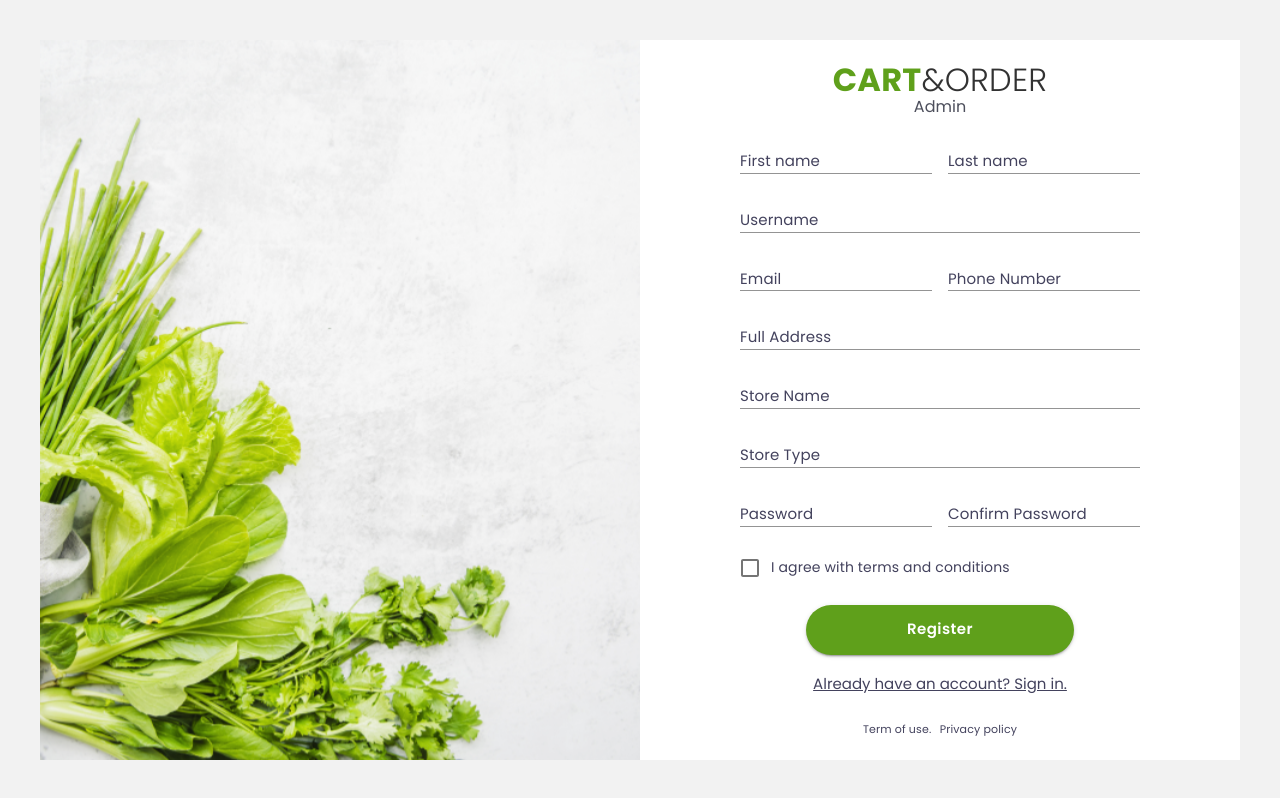
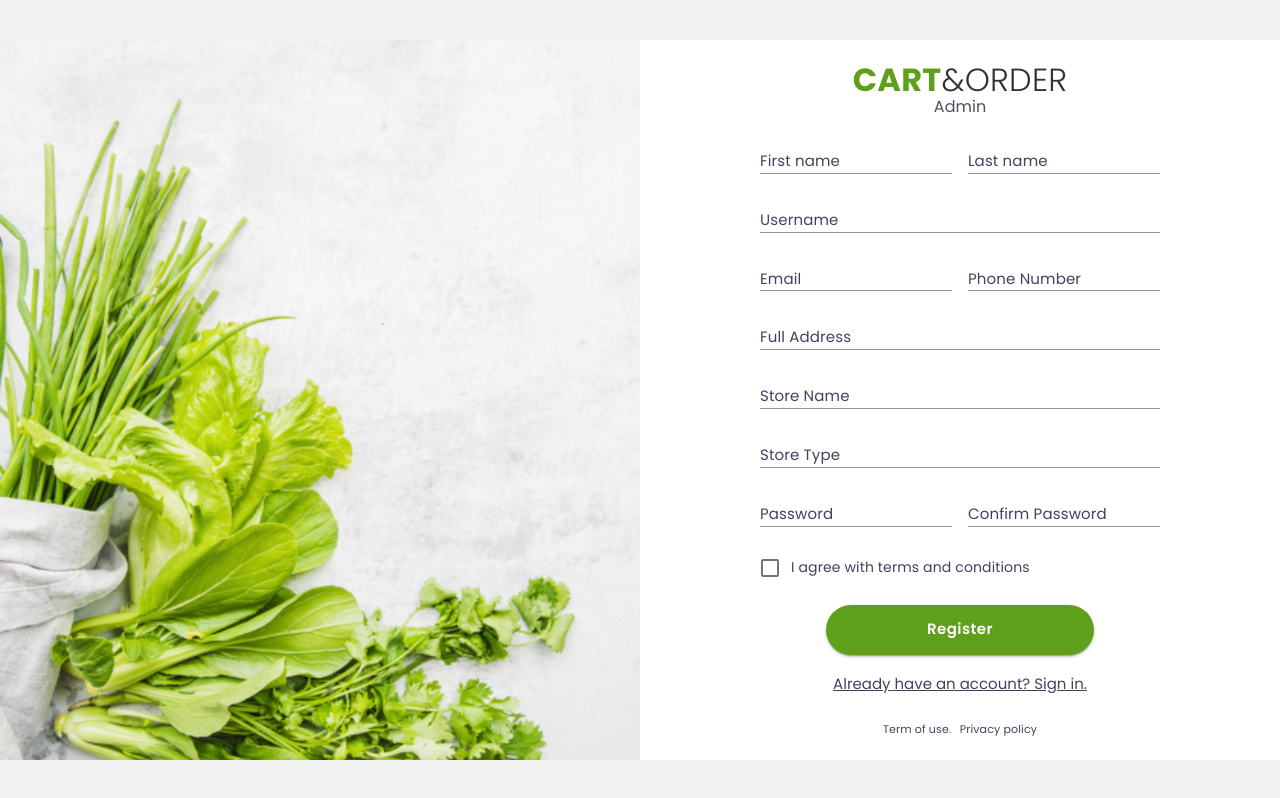
Before and after one commit to anandchapter247/react-test-150520, a React (Create React App) app: page / in a window 1280 px wide. Built offline with nearby package versions, Linux system fonts and the light colour scheme.

Commit message:
design issues fix

```diff
--- a/public/index.html
+++ b/public/index.html
@@ -15,10 +15,6 @@
       user's mobile device or desktop. See https://developers.google.com/web/fundamentals/web-app-manifest/
     -->
     <link rel="manifest" href="%PUBLIC_URL%/manifest.json" />
-    <link
-      rel="stylesheet"
-      href="https://fonts.googleapis.com/css?family=Roboto:300,400,500,700&display=swap"
-    />
     <link href="https://fonts.googleapis.com/css2?family=Poppins:ital,wght@0,300;0,400;0,500;0,600;0,700;1,300;1,400;1,500;1,700&display=swap" rel="stylesheet">
     <link
       rel="stylesheet"
--- a/src/index.scss
+++ b/src/index.scss
@@ -15,9 +15,7 @@
     background: $bg-gray;
     width: 100%;
     min-height: 100vh;
-    padding: 0px 20px;
     .login-wrap {
-      max-width: 1200px;
       width:100%;
       background: $white;
       overflow: hidden;
```
Also changed, not shown: public/assets/image/banner.png.
